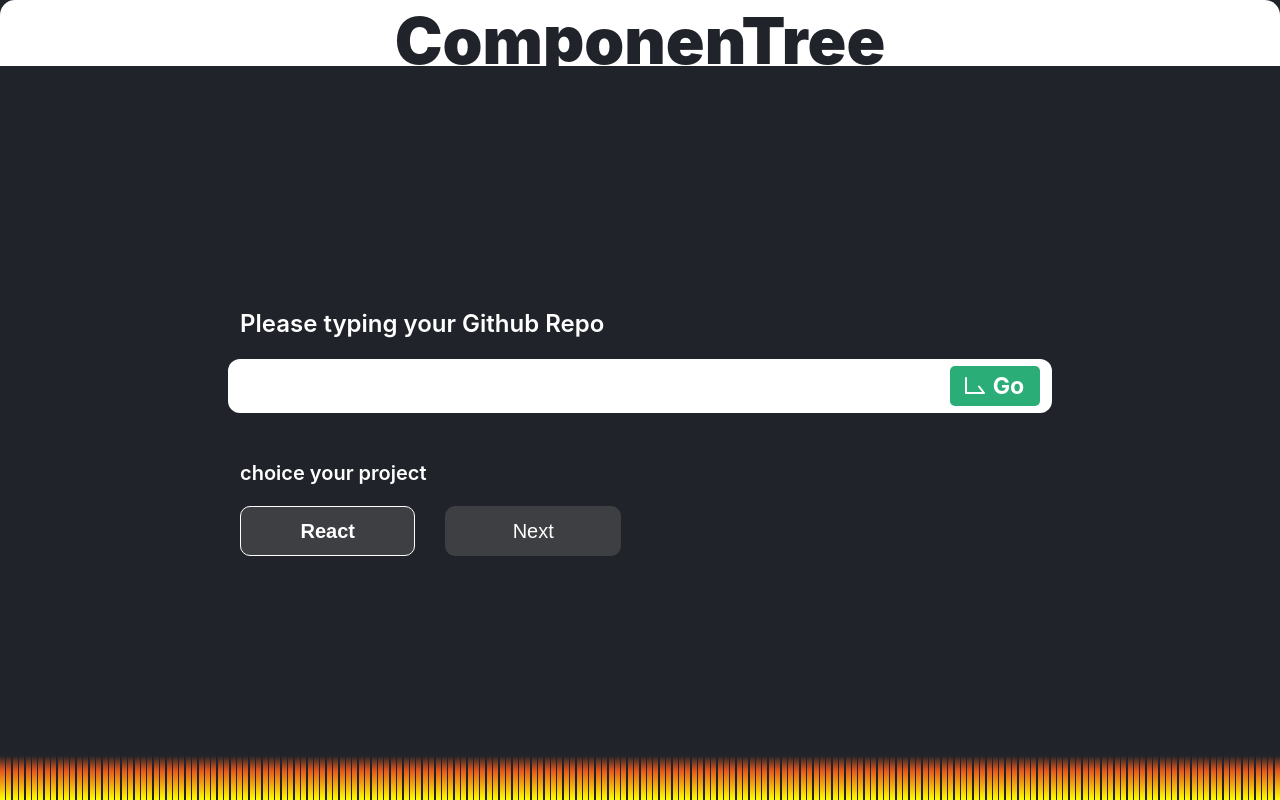
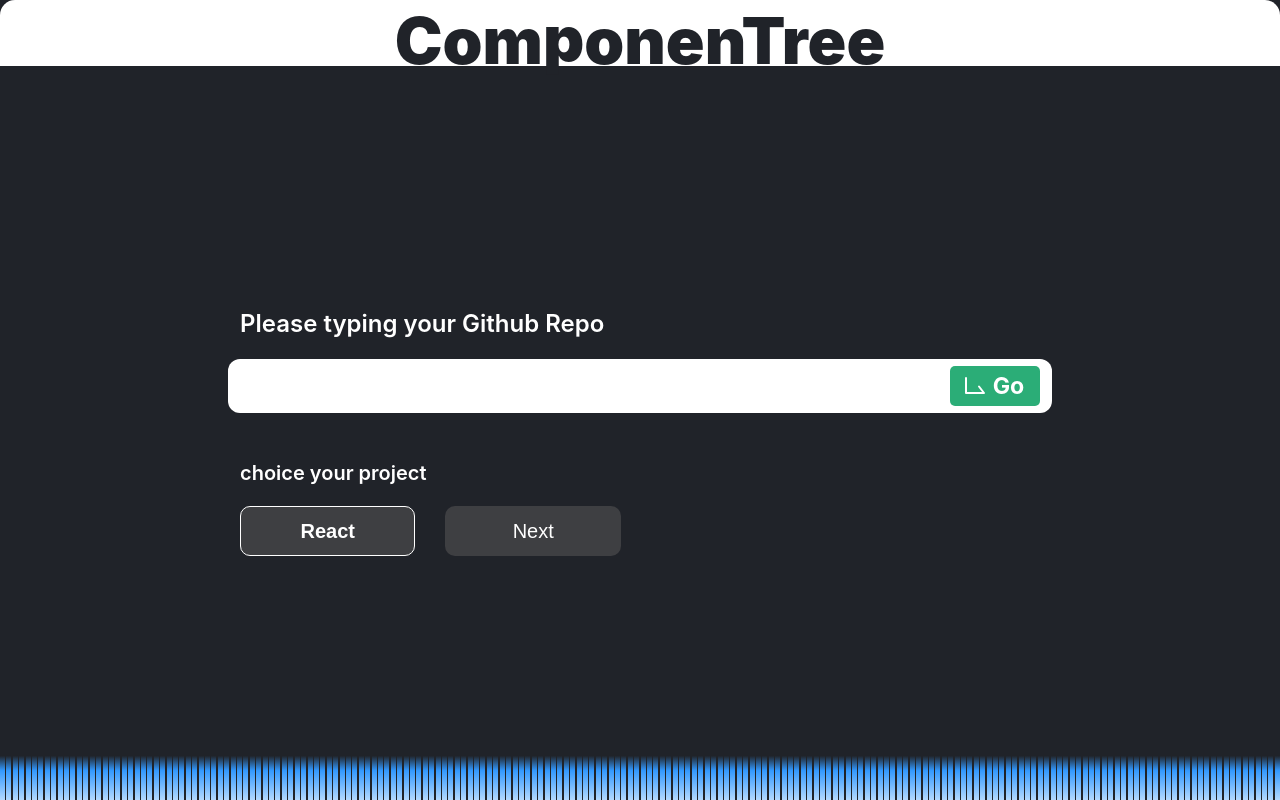
Before and after one commit to Junejae1625/ComponenTree, a React (Create React App) app: page / in a window 1280 px wide. Built offline with nearby package versions, Linux system fonts and the light colour scheme.

Commit message:
[2022/12/29] Update: Rending페이지 리액트 버튼 css 추가

```diff
--- a/package.json
+++ b/package.json
@@ -11,7 +11,6 @@
     "react-dom": "^18.2.0",
     "react-router-dom": "^6.4.5",
     "react-scripts": "5.0.1",
-    "react-scroll": "^1.8.9",
     "recoil": "^0.7.6",
     "styled-components": "^5.3.6",
     "uuid": "^9.0.0",
--- a/src/components/rending/index.js
+++ b/src/components/rending/index.js
@@ -71,7 +71,7 @@ const Rending = () => {
         <Footer>
           {new Array(200).fill(0).map((el, i) => (
             <Fragment key={uuidv4()}>
-              <RendingFooterGraph />
+              <RendingFooterGraph choose={first} />
             </Fragment>
           ))}
         </Footer>
--- a/src/components/rending/rendingFooterGraph/index.js
+++ b/src/components/rending/rendingFooterGraph/index.js
@@ -8,12 +8,13 @@ const FooterGraph = styled.div`
   background: linear-gradient(
     to bottom,
     rgba(0, 0, 0, 0) ${(props) => (props.isOver ? props.screenY : 94)}%,
-    rgb(228, 87, 27) 96%,
-    yellow 100%
+    ${(props) => (props.choose ? " rgb(51, 153, 255)" : " rgb(228, 87, 27)")}
+      96%,
+    ${(props) => (props.choose ? "rgba(179, 217, 255)" : "yellow")} 100%
   );
 `;
 
-const RendingFooterGraph = () => {
+const RendingFooterGraph = ({ choose }) => {
   const [isOver, setIsOver] = useState(false);
   const [screenY] = useMoseMove();
   const onMouseEnterGraph = () => {
@@ -32,6 +33,7 @@ const RendingFooterGraph = () => {
       screenY={Number(90 - Math.ceil(screenY * 35))}
       onMouseOver={onMouseEnterGraph}
       onMouseLeave={onMouseLeaveGraph}
+      choose={choose}
     ></FooterGraph>
   );
 };
--- a/src/hooks/useMouseHover/index.js
+++ b/src/hooks/useMouseHover/index.js
@@ -7,9 +7,9 @@ export const useMouseHover = () => {
   const onMouseOn = (e) => {
     setIsHover(true);
     if (e.currentTarget.value === "React") {
-      setHoverWhat("*app.js 혹은 app.tsx를 탐색합니다");
+      setHoverWhat("* app.js 혹은 app.tsx를 탐색합니다");
     } else {
-      setHoverWhat("*pages 폴더를 탐색합니다.");
+      setHoverWhat("* root/pages 폴더를 탐색합니다.");
     }
   };
   const onMouseLeave = () => {
```
Also changed, not shown: 2 other files (tests, documents, lock files or other folders).
